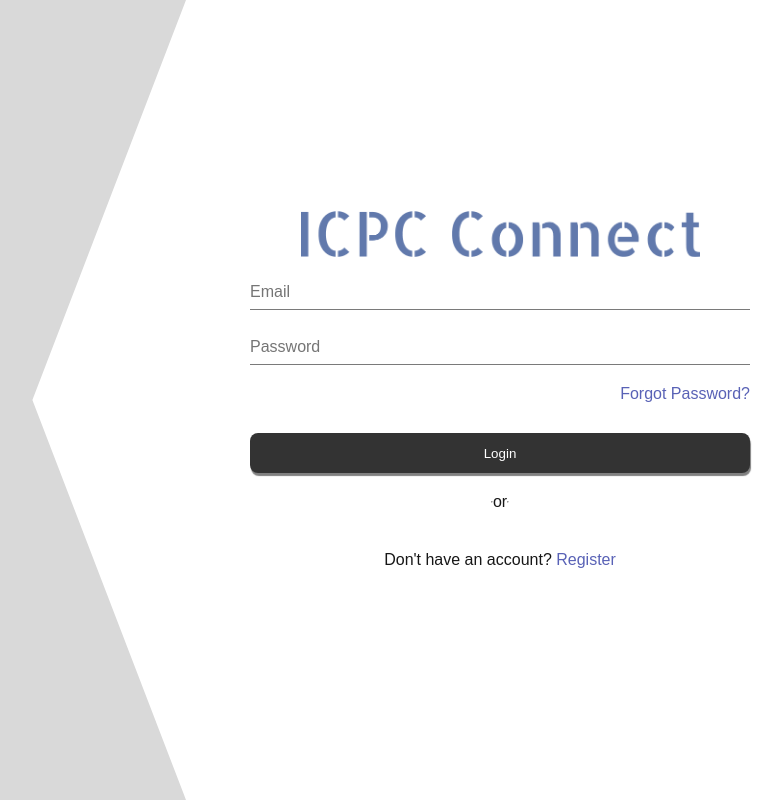
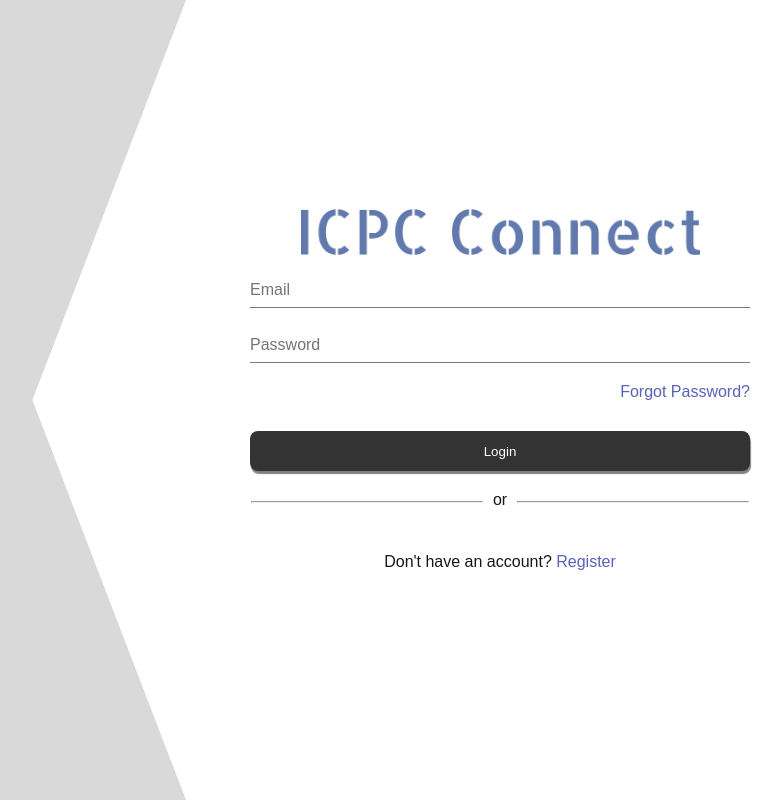
Before and after one commit to adrianbalbs/icpcconnect, a Next.js app in the folder frontend/: page /login in a window 1280 px wide. Shown: the whole page, without its empty margins (326-1108 px from the left). Built offline with nearby package versions, Linux system fonts and the light colour scheme.

Commit message:
wrapped login page in form to allow login with enter button

```diff
--- a/frontend/src/app/login/page.tsx
+++ b/frontend/src/app/login/page.tsx
@@ -1,30 +1,35 @@
 'use client'
-import loginPage from '../styles/Auth.module.css';
+
 import Image from 'next/image';
-import logo from '../assets/logo.png';
 import axios from 'axios';
-import { SERVER_URL } from '../utils/constants';
+import loginPage from '@/styles/Auth.module.css';
+import logo from '@/assets/logo.png';
+import { useState } from 'react';
 import { useRouter } from 'next/navigation';
-import { useState } from 'react';
+import { SERVER_URL } from '@/utils/constants';
 
 
 export default function Login() {
   const [email, setEmail] = useState('');
   const [password, setPassword] = useState('');
   const router = useRouter();
-    const handleLogin = async () => {
+
+  const handleLogin = async (e: React.FormEvent<HTMLFormElement>) => {
     try {
+      e.preventDefault();
+
       const payload = {
         email,
         password,
       }
       const res = await axios.post(`${SERVER_URL}/api/login`, payload);
-            localStorage.setItem('token', res.data.token);
-            localStorage.setItem('role', res.data.role);
-            localStorage.setItem('id', res.data.id);
-            router.push(localStorage.getItem('role') === 'student' ? 'team' : 'teams');
+      const { token, id, role } = res.data;
+      localStorage.setItem('token', token);
+      localStorage.setItem('id', id);
+      localStorage.setItem('role', role);
+      router.push(role === 'student' ? 'team' : 'teams');
     } catch (error) {
-            alert(error);
+      alert(`Login error: ${error}`);
     }
   }
 
@@ -32,18 +37,18 @@ export default function Login() {
     <>
       <div className={loginPage['login-polygon']}></div>
       <div className={loginPage['info-container']}>
-                <Image src={logo} alt="" width={400} />
+        <Image src={logo} alt="ICPC Connect" width={400} />
         <br/>
-                <div className={loginPage['form-container']}>
+        <form className={loginPage['form-container']} onSubmit={handleLogin}>
           <input type="email" id="email" placeholder="Email" className={loginPage['input-field']} value={email} onChange={(e) => setEmail(e.target.value)} />
           <input type="password" id="password" placeholder="Password" className={loginPage['input-field']} value={password} onChange={(e) => setPassword(e.target.value)} />
           <a href="/forgot-password" className={loginPage.link}>Forgot Password?</a>
-                </div>
-                <button onClick={handleLogin} className={`${loginPage['auth-button']} ${loginPage['dark']} ${loginPage['long']}`}>Login</button>
+          <button type="submit" className={`${loginPage['auth-button']} ${loginPage['dark']} ${loginPage['long']}`}>Login</button>
+        </form>
         <div className={loginPage['horizontal-container']}>
-                    <hr></hr>
+          <hr className={loginPage.hr}/>
           or
-                    <hr></hr>
+          <hr className={loginPage.hr}/>
         </div>
         <div className={loginPage['horizontal-container']}>
           Don&apos;t have an account?&nbsp;
--- a/frontend/src/app/styles/Auth.module.css
+++ b/frontend/src/app/styles/Auth.module.css
@@ -1,6 +1,12 @@
 .h1 {
   font-size: 35px;
   text-align: center;
+}
+
+.hr {
+  width: 230px;
+  color: lightgray;
+  margin: 10px;
 }
 
 .login-polygon {
```
Lines whose indentation alone changed are shown as unchanged.
